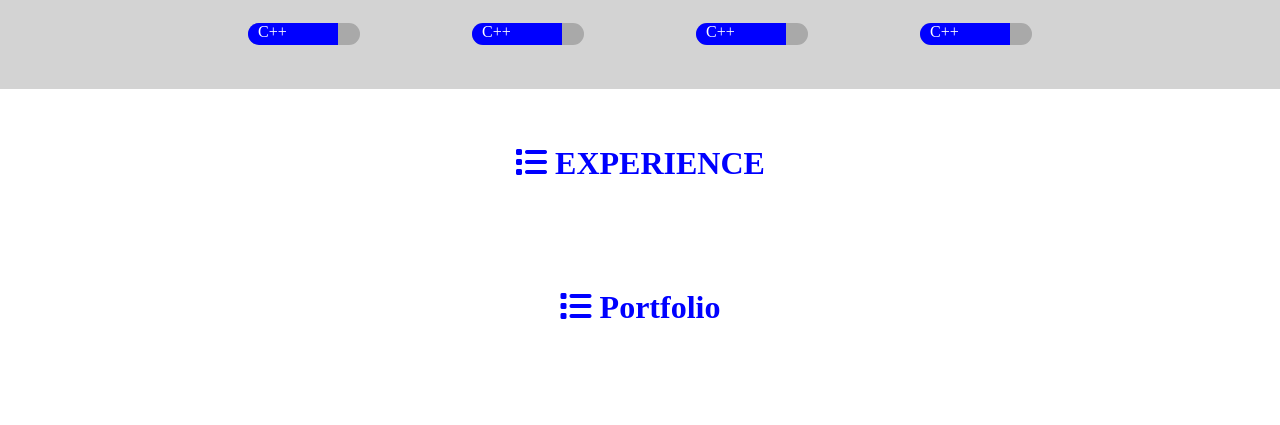
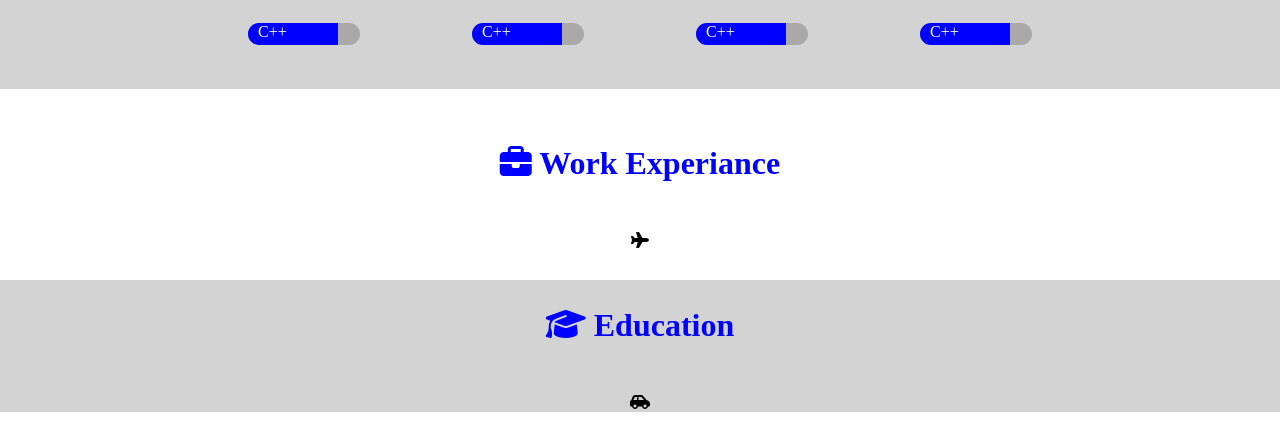
Before and after one commit to dhruvsonani851/dhruvsonani851, a plain HTML site: page index.html in a window 1280 px wide. Shown: the part 1067-1492 px from the top of the page. Drawn offline with Linux system fonts and the light colour scheme; grey boxes are pictures that could not be loaded.

Commit message:
Update index.html

```diff
--- a/index.html
+++ b/index.html
@@ -129,9 +129,51 @@
 
         <section id="experiance">
             <h1 class="section-heading section-heading-color-blue mb75px">
-                <span><i class="fa-solid fa-list"></i></span>
-                <span>EXPERIENCE</span>
+                <span><i class="fa-solid fa-briefcase"></i></span>
+                <span>Work Experiance</span>
             </h1>
+
+            <div class="timeline">
+                <div class="timeline-box">
+                </div>
+                <div class="timeline-box">
+                </div>
+                <div class="timeline-box">
+                </div>
+                <div class="timeline-box">
+                </div>
+                <div class="timeline-divder">
+                    <div class="timeline-traveller">
+                        <i class="fa-solid fa-plane"></i>
+                    </div>
+
+                </div>
+            </div>
+
+        </section>
+
+        <section id="education">
+            <h1 class="section-heading section-heading-color-blue mb75px">
+                <span><i class="fa-solid fa-graduation-cap"></i></span>
+                <span>Education</span>
+            </h1>
+
+            <div class="timeline">
+                <div class="timeline-box">
+                </div>
+                <div class="timeline-box">
+                </div>
+                <div class="timeline-box">
+                </div>
+                <div class="timeline-box">
+                </div>
+                <div class="timeline-divder">
+                    <div class="timeline-traveller">
+                        <i class="fa-solid fa-car-side"></i>
+                    </div>
+
+                </div>
+            </div>
 
         </section>
 
```
